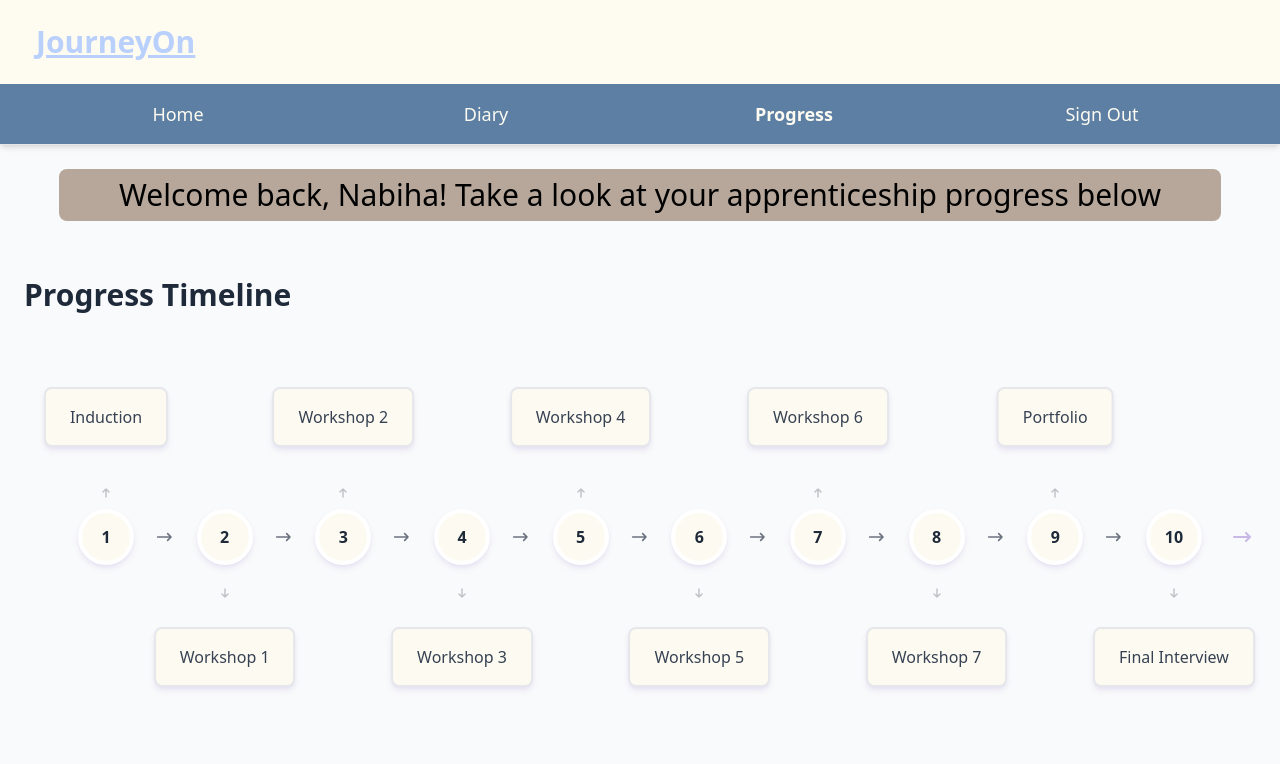
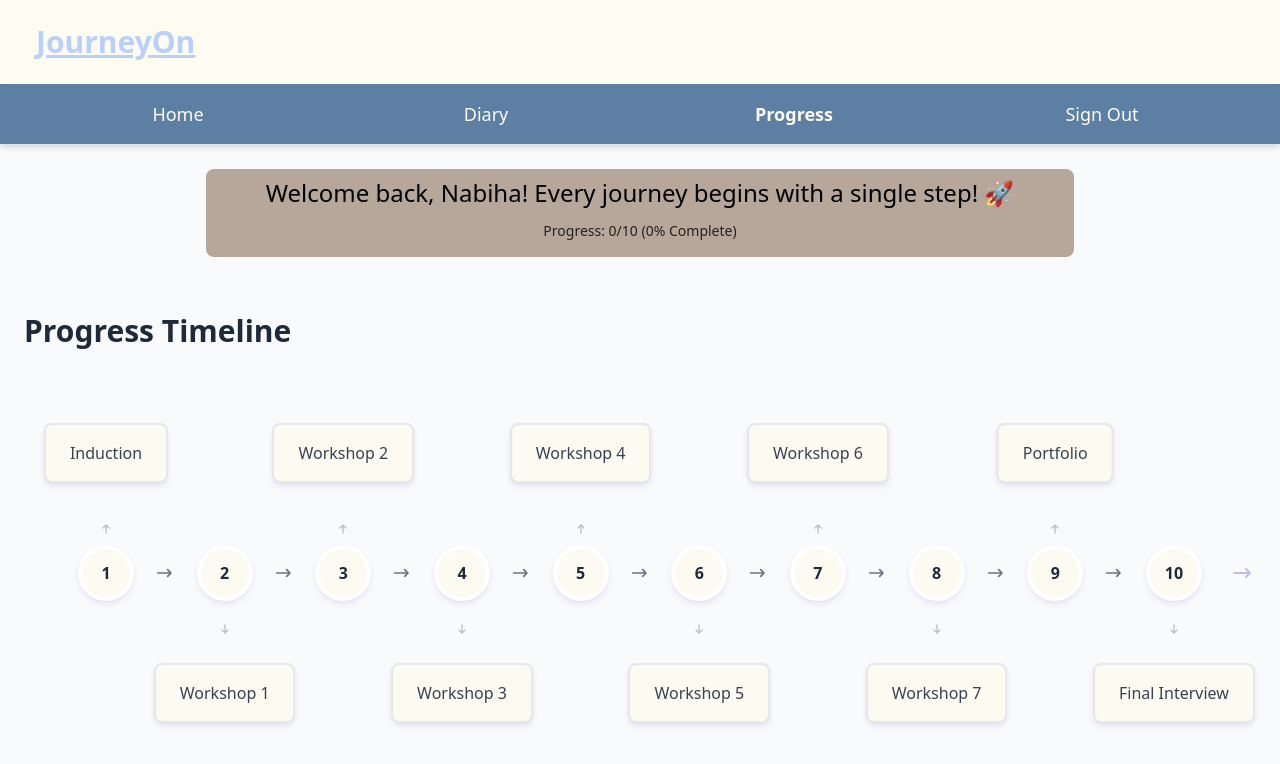
Before and after one commit to shaquillekiragu/journeyon-frontend, a React (Vite) app: page /progress in a window 1280 px wide. Shown: the top 764 px of the page. Built offline with nearby package versions, Linux system fonts and the light colour scheme.

Commit message:
added motivational quotes to the sub headed based on the number of completed steps

```diff
--- a/src/components/SubHeader.tsx
+++ b/src/components/SubHeader.tsx
@@ -1,15 +1,33 @@
+import { useProgress } from "../hooks/useProgress";
+import { getProgressPercentage } from "../utils/motivationalMessages";
+
 interface SubHeaderProps {
   text: string;
+  showProgress?: boolean;
+  totalItems?: number;
 }
 
-const SubHeader = ({ text }: SubHeaderProps) => {
+const SubHeader = ({ text, showProgress = false, totalItems = 10 }: SubHeaderProps) => {
+  const { completedItems } = useProgress();
+  const completedCount = completedItems.size;
+  const progressPercentage = getProgressPercentage(completedCount, totalItems);
+
   return (
     <section className="w-full flex justify-center py-6">
       <div
-        className="text-black text-3xl font-light rounded-lg px-15 py-2"
+        className="text-black text-2xl font-light rounded-lg px-15 py-2"
         style={{ backgroundColor: "#b6a79a" }}
       >
-        Welcome back, Nabiha! {text}
+        <div className="text-center">
+          Welcome back, Nabiha! {text}
+          {showProgress && (
+            <div className="mt-3">
+              <div className="text-sm mb-2 opacity-80">
+                Progress: {completedCount}/{totalItems} ({progressPercentage}% Complete)
+              </div>
+            </div>
+          )}
+        </div>
       </div>
     </section>
   );
--- a/src/pages/ProgressPage.tsx
+++ b/src/pages/ProgressPage.tsx
@@ -3,16 +3,27 @@ import Header from "../components/Header";
 import Navbar from "../components/Navbar";
 import SubHeader from "../components/SubHeader";
 import HorizontalTimeline from "../components/HorizontalTimeline";
+import { useProgress } from "../hooks/useProgress";
+import { getMotivationalMessage } from "../utils/motivationalMessages";
 
 export default function ProgressPage(): React.ReactElement {
+  const totalItems = 10;
+  const { completedItems } = useProgress();
+  const completedCount = completedItems.size;
+  const motivationalMessage = getMotivationalMessage(completedCount, totalItems);
+
   return (
     <div className="min-h-screen bg-gray-50">
       <Header />
       <Navbar />
-      <SubHeader text="Take a look at your apprenticeship progress below" />
+      <SubHeader
+        text={motivationalMessage}
+        showProgress={true}
+        totalItems={totalItems}
+      />
       <main className="container mx-auto px-6 py-8">
         <h1 className="text-3xl font-bold text-gray-800 mb-8">Progress Timeline</h1>
-        <HorizontalTimeline totalItems={10} />
+        <HorizontalTimeline totalItems={totalItems} />
       </main>
     </div>
   );
--- /dev/null
+++ b/src/utils/motivationalMessages.ts
@@ -0,0 +1,33 @@
+export const getMotivationalMessage = (completedCount: number, totalItems: number): string => {
+  const percentage = totalItems > 0 ? (completedCount / totalItems) * 100 : 0;
+
+  if (percentage === 0) {
+    return "Every journey begins with a single step! 🚀";
+  } else if (percentage <= 10) {
+    return "Great start! You're building momentum! 💪";
+  } else if (percentage <= 20) {
+    return "You're getting into the rhythm! Keep going! ⚡";
+  } else if (percentage <= 30) {
+    return "Fantastic progress! You're on fire! 🔥";
+  } else if (percentage <= 40) {
+    return "Look at you go! Consistency is key! 🌟";
+  } else if (percentage <= 50) {
+    return "Halfway there! You're unstoppable! 💯";
+  } else if (percentage <= 60) {
+    return "More than halfway! The momentum is strong! 🙌";
+  } else if (percentage <= 70) {
+    return "You're in the zone! Excellence in action! ⭐";
+  } else if (percentage <= 80) {
+    return "Almost there! Your dedication shows! 🏆";
+  } else if (percentage <= 90) {
+    return "So close! The finish line awaits! 🏁";
+  } else if (percentage < 100) {
+    return "Final stretch! You've got this champion! 👑";
+  } else {
+    return "You've completed your journey! Congratulations! 🎉";
+  }
+};
+
+export const getProgressPercentage = (completedCount: number, totalItems: number): number => {
+  return totalItems > 0 ? Math.round((completedCount / totalItems) * 100) : 0;
+};
```
